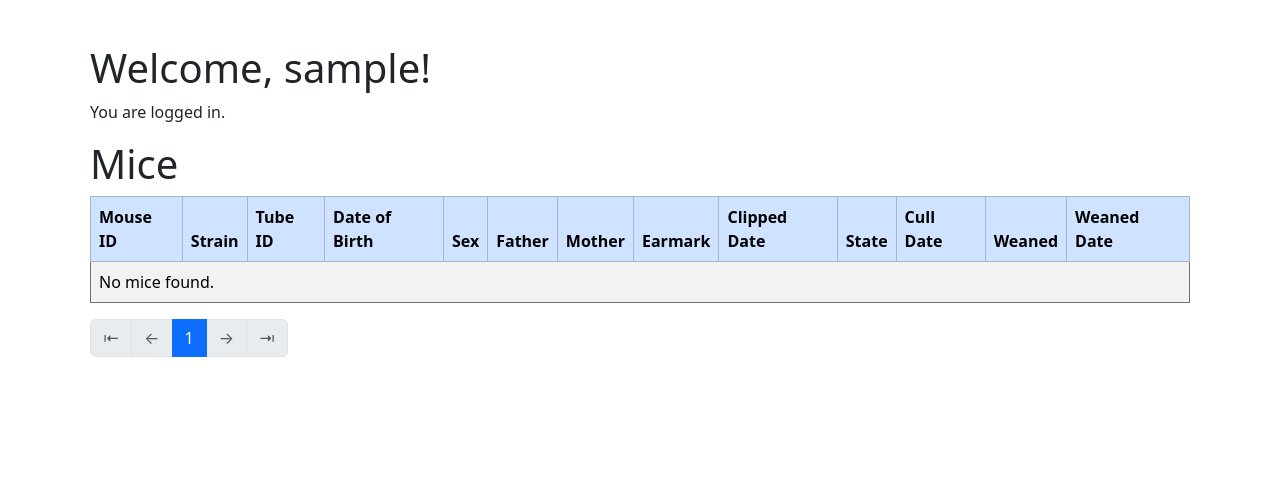
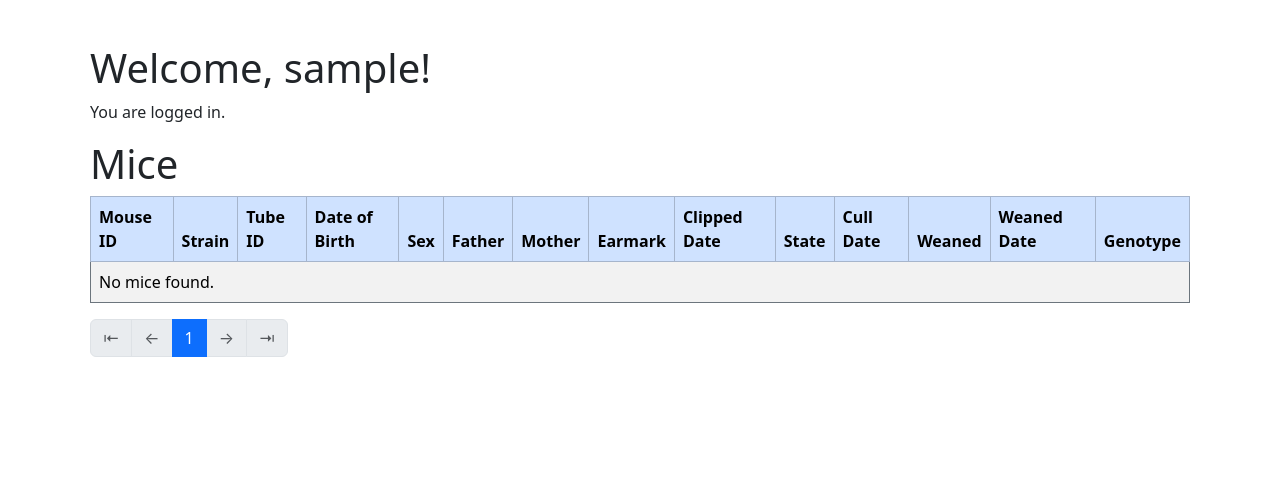
Before and after one commit to gonz-tyler/mouse-colony-management, a Django app: page / in a window 1280 px wide. Shown: the part 166-668 px from the top of the page. Run offline with Django 5.2, Linux system fonts and the light colour scheme; the visitor is signed in with stand-in values (Sample User, id 1); data that the repository does not hold is empty; parts of the project's set-up code (start-up, migrations or seed data) failed here and were passed over; some libraries are stand-ins or nearby versions.

Commit message:
Added genotype header in home

```diff
--- a/website/templates/home.html
+++ b/website/templates/home.html
@@ -32,6 +32,7 @@
             <th scope="col">Cull Date</th>
             <th scope="col">Weaned</th>
             <th scope="col">Weaned Date</th>
+            <th scope="col">Genotype</th>
         </tr>
     </thead>
     <tbody>
```
